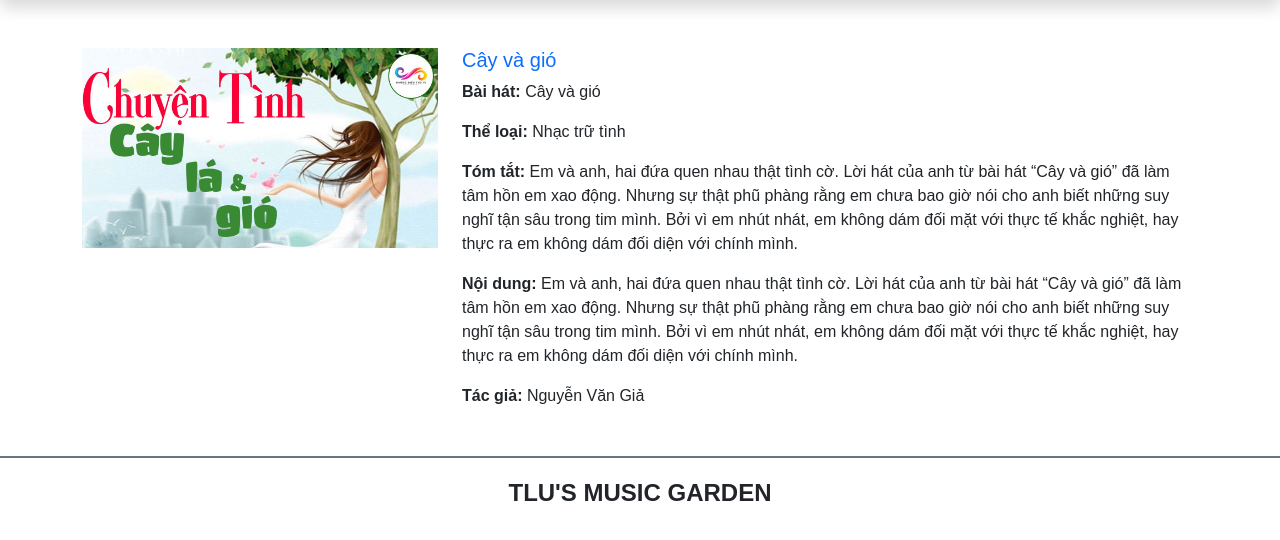
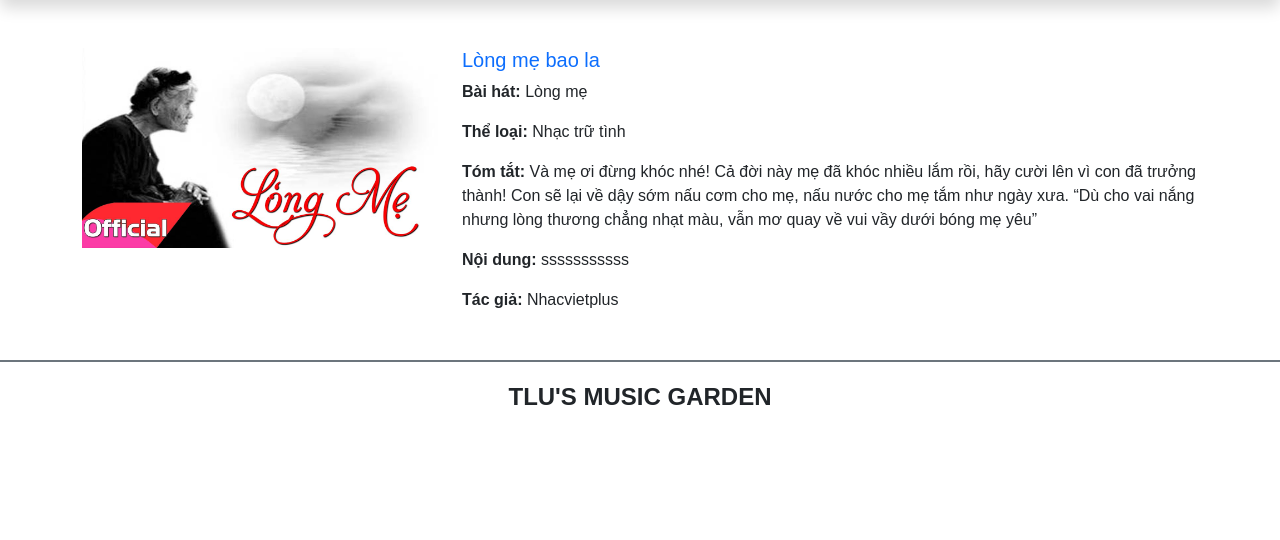
Before and after one commit to TK10-2912/BTTH01_CSE485, a PHP site: page /detail.php?id=1 in a window 1280 px wide. Shown: the part 130-670 px from the top of the page. Run offline with PHP 8.4, Linux system fonts and the light colour scheme; data comes from the database, SQL or seed files in the repository; some web fonts are replaced.

Commit message:
chỉnh sửa trang detail

```diff
--- a/detail.php
+++ b/detail.php
@@ -1,13 +1,58 @@
+<?php
+if(isset($_GET['id']))
+{
+    $id=$_GET['id'];
+//Kết nối
+define('DATABASE_SERVER', 'localhost');
+define('DATABASE_USER', 'root');
+define('DATABASE_PASSWORD', '');
+define('DATABASE_NAME', 'btth01_cse485');
+try {
+    $connection =  new PDO(
+        "mysql:host=" . DATABASE_SERVER . ";dbname=" . DATABASE_NAME,
+        DATABASE_USER,
+        DATABASE_PASSWORD
+    );
+    $connection->setAttribute(PDO::ATTR_ERRMODE, PDO::ERRMODE_EXCEPTION);
+} catch (PDOException $e) {
+    echo "Connection failed: " . $e->getMessage();
+    $connection = null;
+}
+//truy vấn trong bài viết
+$sql = "SELECT tieude,ten_bhat, hinhanh,ma_tgia,ma_tloai,tomtat,noidung  FROM baiviet WHERE ma_bviet=$id";
+$statement = $connection->prepare($sql);
+$statement->execute();
+$posts = $statement->fetchAll(PDO::FETCH_ASSOC);
+$statement->closeCursor();
+//truy vấn lấy ra tên thể loại
+    $sql = "SELECT ten_tloai FROM theloai WHERE ma_tloai=:ma_tloai";
+    $statement = $connection->prepare($sql);
+    $statement->bindParam(':ma_tloai', $posts[0]['ma_tloai'], PDO::PARAM_INT);
+    $statement->execute();
+    $tentloai = $statement->fetchAll(PDO::FETCH_ASSOC);
+    $statement->closeCursor();
+//truy vấn lấy ra tên tác giả
+    $sql = "SELECT ten_tgia FROM tacgia WHERE ma_tgia=:ma_tgia";
+    $statement = $connection->prepare($sql);
+    $statement->bindParam(':ma_tgia', $posts[0]['ma_tgia'], PDO::PARAM_INT);
+    $statement->execute();
+    $tentacgia = $statement->fetchAll(PDO::FETCH_ASSOC);
+    $statement->closeCursor();
+}
+?>
 <!DOCTYPE html>
 <html lang="en">
+
 <head>
     <meta charset="UTF-8">
     <meta http-equiv="X-UA-Compatible" content="IE=edge">
     <meta name="viewport" content="width=device-width, initial-scale=1.0">
     <title>Music for Life</title>
-    <link href="https://cdn.jsdelivr.net/npm/bootstrap@5.3.0-alpha1/dist/css/bootstrap.min.css" rel="stylesheet" integrity="sha384-GLhlTQ8iRABdZLl6O3oVMWSktQOp6b7In1Zl3/Jr59b6EGGoI1aFkw7cmDA6j6gD" crossorigin="anonymous">
+    <link href="https://cdn.jsdelivr.net/npm/bootstrap@5.3.0-alpha1/dist/css/bootstrap.min.css" rel="stylesheet"
+        integrity="sha384-GLhlTQ8iRABdZLl6O3oVMWSktQOp6b7In1Zl3/Jr59b6EGGoI1aFkw7cmDA6j6gD" crossorigin="anonymous">
     <link rel="stylesheet" href="css/style.css">
 </head>
+
 <body>
     <header>
         <nav class="navbar navbar-expand-lg bg-body-tertiary shadow p-3 bg-white rounded">
@@ -17,7 +62,9 @@
                         <img src="images/logo2.png" alt="" class="img-fluid">
                     </a>
                 </div>
-                <button class="navbar-toggler" type="button" data-bs-toggle="collapse" data-bs-target="#navbarSupportedContent" aria-controls="navbarSupportedContent" aria-expanded="false" aria-label="Toggle navigation">
+                <button class="navbar-toggler" type="button" data-bs-toggle="collapse"
+                    data-bs-target="#navbarSupportedContent" aria-controls="navbarSupportedContent"
+                    aria-expanded="false" aria-label="Toggle navigation">
                     <span class="navbar-toggler-icon"></span>
                 </button>
                 <div class="collapse navbar-collapse" id="navbarSupportedContent">
@@ -30,7 +77,8 @@
                         </li>
                     </ul>
                     <form class="d-flex" role="search">
-                    <input class="form-control me-2" type="search" placeholder="Nội dung cần tìm" aria-label="Search">
+                        <input class="form-control me-2" type="search" placeholder="Nội dung cần tìm"
+                            aria-label="Search">
                         <button class="btn btn-outline-success" type="submit">Tìm</button>
                     </form>
                 </div>
@@ -43,24 +91,27 @@
 
         <div class="row mb-5">
             <div class="col-sm-4">
-                        <img src="images/songs/cayvagio.jpg" class="img-fluid" alt="...">
+                <img src="./admin/uploads/<?= $posts[0]['hinhanh']; ?>" class="img-fluid" alt="...">
             </div>
             <div class="col-sm-8">
                 <h5 class="card-title mb-2">
-                            <a href="" class="text-decoration-none">Cây và gió</a>
+                    <a href="" class="text-decoration-none"><?=$posts[0]['tieude']?></a>
                 </h5>
-                        <p class="card-text"><span class=" fw-bold">Bài hát: </span>Cây và gió</p>
-                        <p class="card-text"><span class=" fw-bold">Thể loại: </span>Nhạc trữ tình</p>
-                        <p class="card-text"><span class=" fw-bold">Tóm tắt: </span>Em và anh, hai đứa quen nhau thật tình cờ. Lời hát của anh từ bài hát “Cây và gió” đã làm tâm hồn em xao động. Nhưng sự thật phũ phàng rằng em chưa bao giờ nói cho anh biết những suy nghĩ tận sâu trong tim mình. Bởi vì em nhút nhát, em không dám đối mặt với thực tế khắc nghiệt, hay thực ra em không dám đối diện với chính mình.</p>
-                        <p class="card-text"><span class=" fw-bold">Nội dung: </span>Em và anh, hai đứa quen nhau thật tình cờ. Lời hát của anh từ bài hát “Cây và gió” đã làm tâm hồn em xao động. Nhưng sự thật phũ phàng rằng em chưa bao giờ nói cho anh biết những suy nghĩ tận sâu trong tim mình. Bởi vì em nhút nhát, em không dám đối mặt với thực tế khắc nghiệt, hay thực ra em không dám đối diện với chính mình.</p>
-                        <p class="card-text"><span class=" fw-bold">Tác giả: </span>Nguyễn Văn Giả</p>
-
+                <p class="card-text"><span class=" fw-bold">Bài hát: </span><?=$posts[0]['ten_bhat']?></p>
+                <p class="card-text"><span class=" fw-bold">Thể loại: </span><?=$tentloai[0]['ten_tloai']?></p>
+                <p class="card-text"><span class=" fw-bold">Tóm tắt: </span><?=$posts[0]['tomtat']?></p>
+                <p class="card-text"><span class=" fw-bold">Nội dung: </span><?=$posts[0]['noidung']?></p>
+                <p class="card-text"><span class=" fw-bold">Tác giả: </span><?=$tentacgia[0]['ten_tgia']?></p>
             </div>
         </div>
     </main>
-    <footer class="bg-white d-flex justify-content-center align-items-center border-top border-secondary  border-2" style="height:80px">
+    <footer class="bg-white d-flex justify-content-center align-items-center border-top border-secondary  border-2"
+        style="height:80px">
         <h4 class="text-center text-uppercase fw-bold">TLU's music garden</h4>
     </footer>
-    <script src="https://cdn.jsdelivr.net/npm/bootstrap@5.3.0-alpha1/dist/js/bootstrap.bundle.min.js" integrity="sha384-w76AqPfDkMBDXo30jS1Sgez6pr3x5MlQ1ZAGC+nuZB+EYdgRZgiwxhTBTkF7CXvN" crossorigin="anonymous"></script>
+    <script src="https://cdn.jsdelivr.net/npm/bootstrap@5.3.0-alpha1/dist/js/bootstrap.bundle.min.js"
+        integrity="sha384-w76AqPfDkMBDXo30jS1Sgez6pr3x5MlQ1ZAGC+nuZB+EYdgRZgiwxhTBTkF7CXvN" crossorigin="anonymous">
+    </script>
 </body>
+
 </html>
--- a/index.php
+++ b/index.php
@@ -15,7 +15,7 @@ try {
     echo "Connection failed: " . $e->getMessage();
     $connection = null;
 }
-$sql = "SELECT tieude, hinhanh FROM baiviet";
+$sql = "SELECT ma_bviet, tieude, hinhanh FROM baiviet";
 $statement = $connection->prepare($sql);
 $statement->execute();
 $posts = $statement->fetchAll(PDO::FETCH_ASSOC);
@@ -99,7 +99,7 @@ $statement->closeCursor();
                         <img src="./admin/uploads/<?= $post['hinhanh']; ?>" class="card-img-top" alt="...">
                         <div class="card-body">
                             <h5 class="card-title text-center">
-                                <a href="" class="text-decoration-none"><?php echo $post['tieude']; ?></a>
+                                <a href="detail.php?id=<?=$post['ma_bviet']?>" class="text-decoration-none"><?php echo $post['tieude']; ?></a>
                             </h5>
                         </div>
                     </div>
```
Lines whose indentation alone changed are shown as unchanged.
